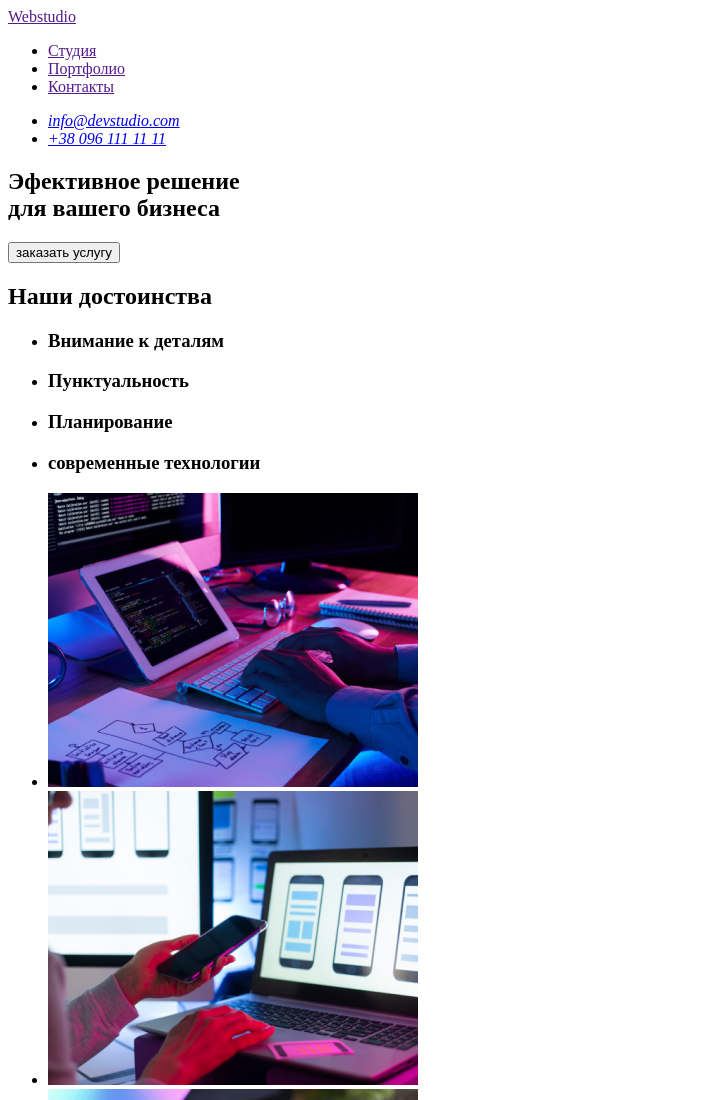
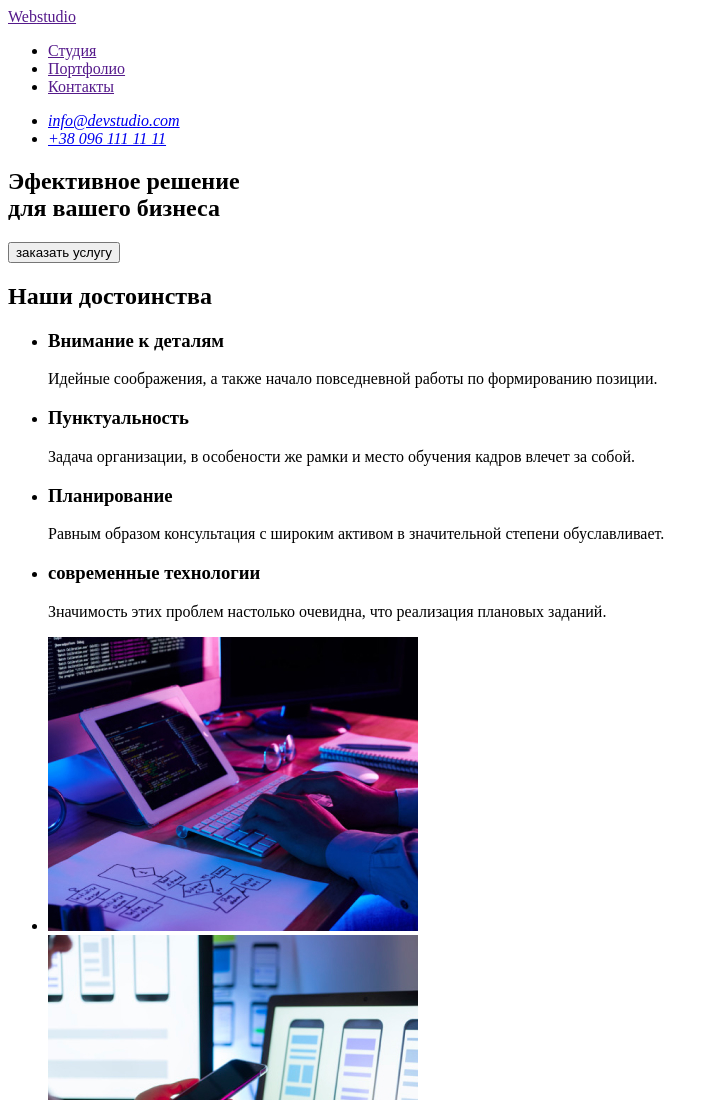
Before and after one commit to Mgorodiskaya/goit-markup-hw-01, a plain HTML site: page index.html in a window 1280 px wide. Shown: the top 1100 px of the page, without its empty margins (0-719 px from the left). Drawn offline with Linux system fonts and the light colour scheme.

Commit message:
дописала текст

```diff
--- a/index.html
+++ b/index.html
@@ -41,19 +41,19 @@
             <ul>
                 <li>
                     <h3>Внимание к деталям</h3>
-                    <p lang="en"></p>
+                    <p>Идейные соображения, а также начало повседневной работы по формированию позиции.</p>
                 </li>
                 <li>
                     <h3>Пунктуальность</h3>
-                    <p lang="en"></p>
+                    <p >Задача организации, в особености же рамки и место обучения кадров влечет за собой.</p>
                 </li>
                 <li>
                     <h3>Планирование</h3>
-                    <p lang="en"></p>
+                    <p>Равным образом консультация с широким активом в значительной степени обуславливает.</p>
                 </li>
                 <li>
                     <h3>современные технологии</h3>
-                    <p lang="en"></p>
+                    <p>Значимость этих проблем настолько очевидна, что реализация плановых заданий.</p>
                 </li>
             </ul>
         </section>
```
